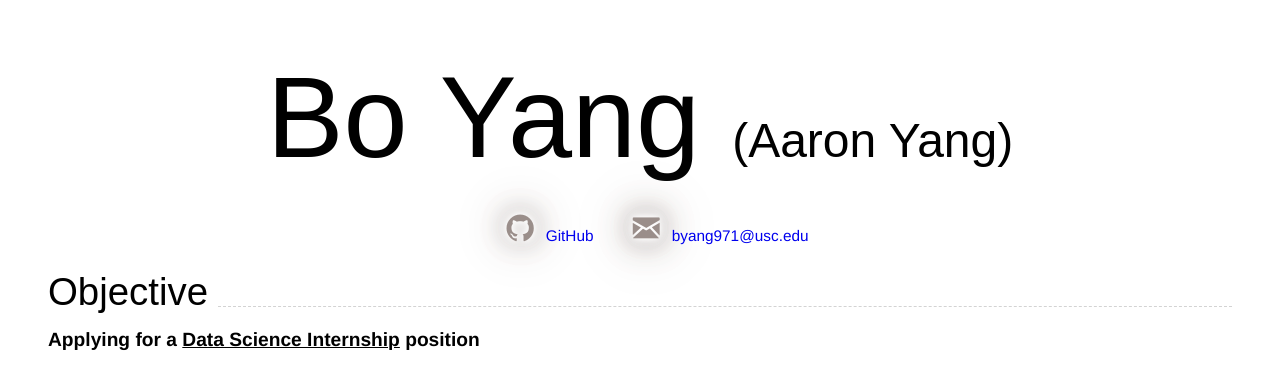
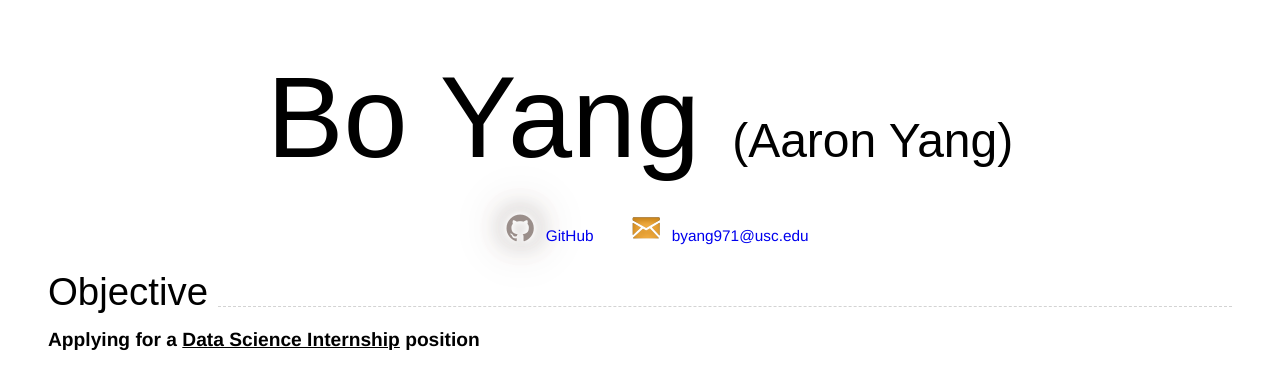
Before and after one commit to callmeorangecat/resume, a Jekyll site: the page built from index.md, in a window 1280 px wide. Shown: the top 379 px of the page. Built offline with Jekyll 4.4.1, drawn with Linux system fonts in a browser that asks for light colours.

Commit message:
switch pc

```diff
--- a/_includes/cv-contact.html
+++ b/_includes/cv-contact.html
@@ -11,7 +11,7 @@
     {% endif %}
 
     {% if page.email %}
-    <i class="fi-mail fa-2x style3" style="margin-left:1em"></i>
+    <i class="fi-mail fa-2x style5" style="margin-left:1em"></i>
     <a href="{{ page.email.url }}" style="margin-left:0.5em">{{ page.email.text }}</a>
     {% endif %}
 
--- a/media/foundation-icons/foundation-icons.css
+++ b/media/foundation-icons/foundation-icons.css
@@ -593,14 +593,29 @@
 .fi-zoom-in:before { content: "\f219"; }
 .fi-zoom-out:before { content: "\f21a"; }
 
+/*
+ * 3D style
+ */
 .style2 {
     font-size: 35px;
     color: #2DAEBF;
     text-shadow: 0px 1px 0px #0092b3, 0px 2px 0px #0087a6, 0px 3px 0px #008099, 0px 4px 0px #00758c, 0px 5px 0px #555, 0px 6px 0px #006a80, 0px 0px 0px #006073, 0px 8px 7px #005566;
+}
 
-}
+/*
+ * shadow style
+ */
 .style3 {
 font-size: 35px;
 color: #9a8e8a;
 text-shadow: 0 0 5px #fff, 0 0 10px #fff, 0 0 15px #fff, 0 0 20px #bdb5b3, 0 0 30px #bdb5b3, 0 0 40px #bdb5b3, 0 0 50px #bdb5b3, 0 0 75px #bdb5b3;
 }
+
+/*
+* groove style
+*/
+.style5{
+  font-size: 35px;
+  color: rgba(245, 159, 26, 0.8);
+  text-shadow: 1px 4px 6px #FFF, 0 0 0 #000, 1px 4px 6px #FFF;
+}
```
